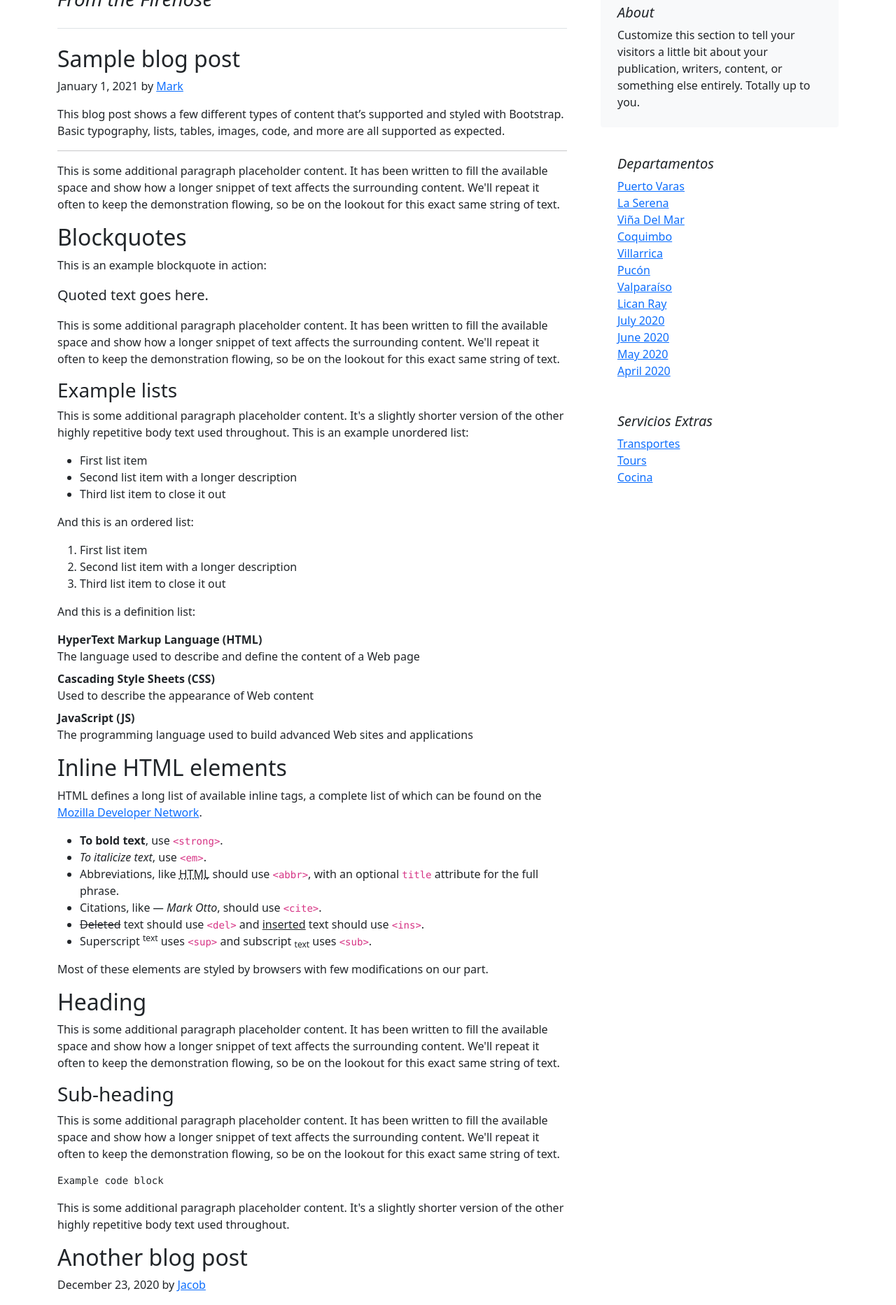
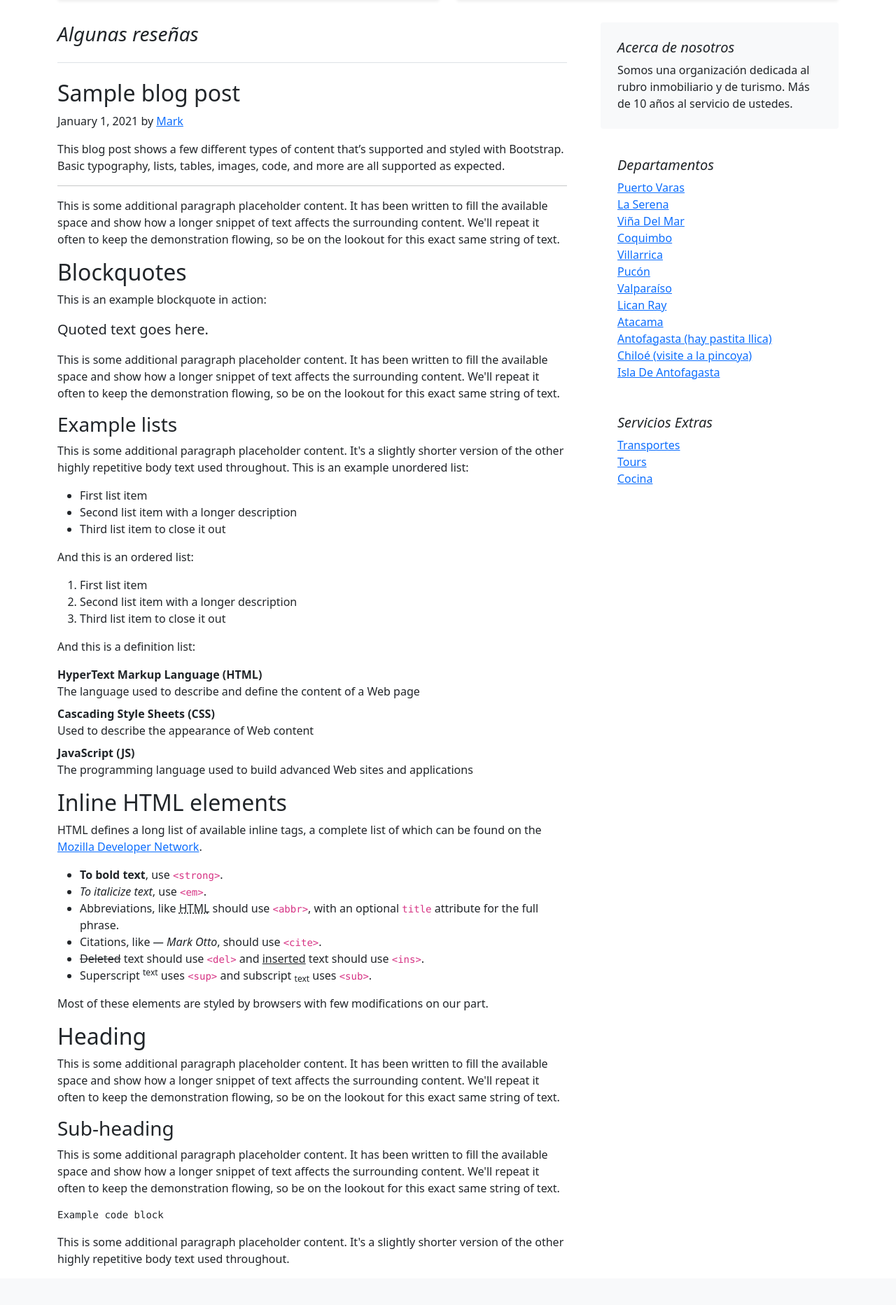
Before and after one commit to mcisternab/Easy-Renting, a Django app: page / in a window 1280 px wide. Shown: the part 796-2661 px from the top of the page at 70% size. Run offline with Django 3.2, Linux system fonts and the light colour scheme; some libraries are stand-ins or nearby versions.

Commit message:
primera versión proyecto

```diff
--- a/departamento/templates/departamento/principal.html
+++ b/departamento/templates/departamento/principal.html
@@ -7,16 +7,16 @@
 {% block content %}
 <!--Contenido para todos los navegantes de la web-->
 <div class="container">
-    <header class="blog-header py-3">
+    <header class="blog-header py-3 col-lg-12" style="background-color: black; padding: 10px;">
       <div class="row flex-nowrap justify-content-between align-items-center">
         <div class="col-4 pt-1">
-          <a class="link-secondary" href="#">Subscribe</a>
+          <a class="link" href="#">Subscribete</a>
         </div>
         <div class="col-4 text-center">
-          <H1>Easy Renting</H1>
+          <H4>Easy Renting</H4>
         </div>
         <div class="col-4 d-flex justify-content-end align-items-center">
-          <a class="btn btn-sm btn-outline-secondary" href="/login">Iniciar sesión</a>
+          <a class="btn btn-sm btn-outline-secondary  text-white" href="/login">Iniciar sesión</a>
           <a class="link-secondary" href="#" aria-label="Search">
             <i class="fas fa-sign-in-alt fa-2x"></i>
           </a>
@@ -24,13 +24,13 @@
       </div>
     </header>
   </div>
-
+  <br>
   <main class="container">
-    <div class="p-4 p-md-5 mb-4 text-white rounded bg-dark">
+    <div class="p-4 p-md-5 mb-4 text-white rounded" style="background-color: rgb(160, 88, 228);">
       <div class="col-md-6 px-0">
-        <h1 class="display-4 fst-italic">Title of a longer featured blog post</h1>
-        <p class="lead my-3">Multiple lines of text that form the lede, informing new readers quickly and efficiently about what’s most interesting in this post’s contents.</p>
-        <p class="lead mb-0"><a href="#" class="text-white fw-bold">Continue reading...</a></p>
+        <h1 class="display-4 fst-italic">Animate a vivir la experiencia con nosotros.</h1>
+        <p class="lead my-3">Contamos con más de 10 departamentos a lo largo de todo Chile. ¿Cual será tu proximo destino?.</p>
+        <p class="lead mb-0"><a href="#" class="text-white fw-bold">Continuar leyendo...</a></p>
       </div>
     </div>
 
@@ -38,30 +38,28 @@
       <div class="col-md-6">
         <div class="row g-0 border rounded overflow-hidden flex-md-row mb-4 shadow-sm h-md-250 position-relative">
           <div class="col p-4 d-flex flex-column position-static">
-            <strong class="d-inline-block mb-2 text-primary">World</strong>
-            <h3 class="mb-0">Featured post</h3>
-            <div class="mb-1 text-muted">Nov 12</div>
-            <p class="card-text mb-auto">This is a wider card with supporting text below as a natural lead-in to additional content.</p>
-            <a href="#" class="stretched-link">Continue reading</a>
+            <strong class="d-inline-block mb-2 text-primary">Viña Del Mar</strong>
+            <h3 class="mb-0">Ciudad jardín</h3>
+            <div class="mb-1 text-muted">50.000 CLP</div>
+            <p class="card-text mb-auto">Ciudad y comuna chilena perteneciente a la provincia y Región de Valparaíso.</p>
+            <a href="#" class="stretched-link">Continuar leyendo</a>
           </div>
           <div class="col-auto d-none d-lg-block">
-            <svg class="bd-placeholder-img" width="200" height="250" xmlns="http://www.w3.org/2000/svg" role="img" aria-label="Placeholder: Thumbnail" preserveAspectRatio="xMidYMid slice" focusable="false"><title>Placeholder</title><rect width="100%" height="100%" fill="#55595c"/><text x="50%" y="50%" fill="#eceeef" dy=".3em">Thumbnail</text></svg>
-
+            <img src="https://pbs.twimg.com/media/DEZM9R3WAAQCPsq.jpg" alt="" width="200" height="250">
           </div>
         </div>
       </div>
       <div class="col-md-6">
         <div class="row g-0 border rounded overflow-hidden flex-md-row mb-4 shadow-sm h-md-250 position-relative">
           <div class="col p-4 d-flex flex-column position-static">
-            <strong class="d-inline-block mb-2 text-success">Design</strong>
-            <h3 class="mb-0">Post title</h3>
-            <div class="mb-1 text-muted">Nov 11</div>
-            <p class="mb-auto">This is a wider card with supporting text below as a natural lead-in to additional content.</p>
-            <a href="#" class="stretched-link">Continue reading</a>
+            <strong class="d-inline-block mb-2 text-success">Lican Ray</strong>
+            <h3 class="mb-0"></h3>
+            <div class="mb-1 text-muted">55.000 CLP</div>
+            <p class="mb-auto"> Localidad de la comuna de Villarrica, ubicada en la ribera norte del lago Calafquén.</p>
+            <a href="#" class="stretched-link">Continuar leyendo</a>
           </div>
           <div class="col-auto d-none d-lg-block">
-            <svg class="bd-placeholder-img" width="200" height="250" xmlns="http://www.w3.org/2000/svg" role="img" aria-label="Placeholder: Thumbnail" preserveAspectRatio="xMidYMid slice" focusable="false"><title>Placeholder</title><rect width="100%" height="100%" fill="#55595c"/><text x="50%" y="50%" fill="#eceeef" dy=".3em">Thumbnail</text></svg>
-
+            <img src="http://1.bp.blogspot.com/_UYZpF8xfsRE/Rq0bE-WOZyI/AAAAAAAACFc/fAhlOiaHc9Q/s400/2007_07_27+(8).JPG" alt="" width="200" height="250">
           </div>
         </div>
       </div>
@@ -70,7 +68,7 @@
     <div class="row g-5">
       <div class="col-md-8">
         <h3 class="pb-4 mb-4 fst-italic border-bottom">
-          From the Firehose
+          Algunas reseñas
         </h3>
 
         <article class="blog-post">
@@ -126,80 +124,16 @@
           <pre><code>Example code block</code></pre>
           <p>This is some additional paragraph placeholder content. It's a slightly shorter version of the other highly repetitive body text used throughout.</p>
         </article>
+      </div>
 
-        <article class="blog-post">
-          <h2 class="blog-post-title">Another blog post</h2>
-          <p class="blog-post-meta">December 23, 2020 by <a href="#">Jacob</a></p>
 
-          <p>This is some additional paragraph placeholder content. It has been written to fill the available space and show how a longer snippet of text affects the surrounding content. We'll repeat it often to keep the demonstration flowing, so be on the lookout for this exact same string of text.</p>
-          <blockquote>
-            <p>Longer quote goes here, maybe with some <strong>emphasized text</strong> in the middle of it.</p>
-          </blockquote>
-          <p>This is some additional paragraph placeholder content. It has been written to fill the available space and show how a longer snippet of text affects the surrounding content. We'll repeat it often to keep the demonstration flowing, so be on the lookout for this exact same string of text.</p>
-          <h3>Example table</h3>
-          <p>And don't forget about tables in these posts:</p>
-          <table class="table">
-            <thead>
-              <tr>
-                <th>Name</th>
-                <th>Upvotes</th>
-                <th>Downvotes</th>
-              </tr>
-            </thead>
-            <tbody>
-              <tr>
-                <td>Alice</td>
-                <td>10</td>
-                <td>11</td>
-              </tr>
-              <tr>
-                <td>Bob</td>
-                <td>4</td>
-                <td>3</td>
-              </tr>
-              <tr>
-                <td>Charlie</td>
-                <td>7</td>
-                <td>9</td>
-              </tr>
-            </tbody>
-            <tfoot>
-              <tr>
-                <td>Totals</td>
-                <td>21</td>
-                <td>23</td>
-              </tr>
-            </tfoot>
-          </table>
-
-          <p>This is some additional paragraph placeholder content. It's a slightly shorter version of the other highly repetitive body text used throughout.</p>
-        </article>
-
-        <article class="blog-post">
-          <h2 class="blog-post-title">New feature</h2>
-          <p class="blog-post-meta">December 14, 2020 by <a href="#">Chris</a></p>
-
-          <p>This is some additional paragraph placeholder content. It has been written to fill the available space and show how a longer snippet of text affects the surrounding content. We'll repeat it often to keep the demonstration flowing, so be on the lookout for this exact same string of text.</p>
-          <ul>
-            <li>First list item</li>
-            <li>Second list item with a longer description</li>
-            <li>Third list item to close it out</li>
-          </ul>
-          <p>This is some additional paragraph placeholder content. It's a slightly shorter version of the other highly repetitive body text used throughout.</p>
-        </article>
-
-        <nav class="blog-pagination" aria-label="Pagination">
-          <a class="btn btn-outline-primary" href="#">Older</a>
-          <a class="btn btn-outline-secondary disabled">Newer</a>
-        </nav>
-
-      </div>
 
       <div class="col-md-4">
         <div class="position-sticky" style="top: 2rem;">
           <div class="p-4 mb-3 bg-light rounded">
-            <h5 class="fst-italic">About</h5>
-            <p class="mb-0">Customize this section to tell your visitors a little bit about your publication, writers, content, or something else entirely. Totally up to you.</p>
+            <h5 class="fst-italic">Acerca de nosotros</h5>
+            <p class="mb-0">Somos una organización dedicada al rubro inmobiliario y de turismo.
+              Más de 10 años al servicio de ustedes.</p>
           </div>
 
           <div class="p-4">
@@ -213,10 +147,10 @@
               <li><a href="#">Pucón</a></li>
               <li><a href="#">Valparaíso</a></li>
               <li><a href="#">Lican Ray</a></li>
-              <li><a href="#">July 2020</a></li>
-              <li><a href="#">June 2020</a></li>
-              <li><a href="#">May 2020</a></li>
-              <li><a href="#">April 2020</a></li>
+              <li><a href="#">Atacama</a></li>
+              <li><a href="#">Antofagasta (hay pastita llica)</a></li>
+              <li><a href="#">Chiloé (visite a la pincoya)</a></li>
+              <li><a href="#">Isla De Antofagasta</a></li>
             </ol>
           </div>
 
```
